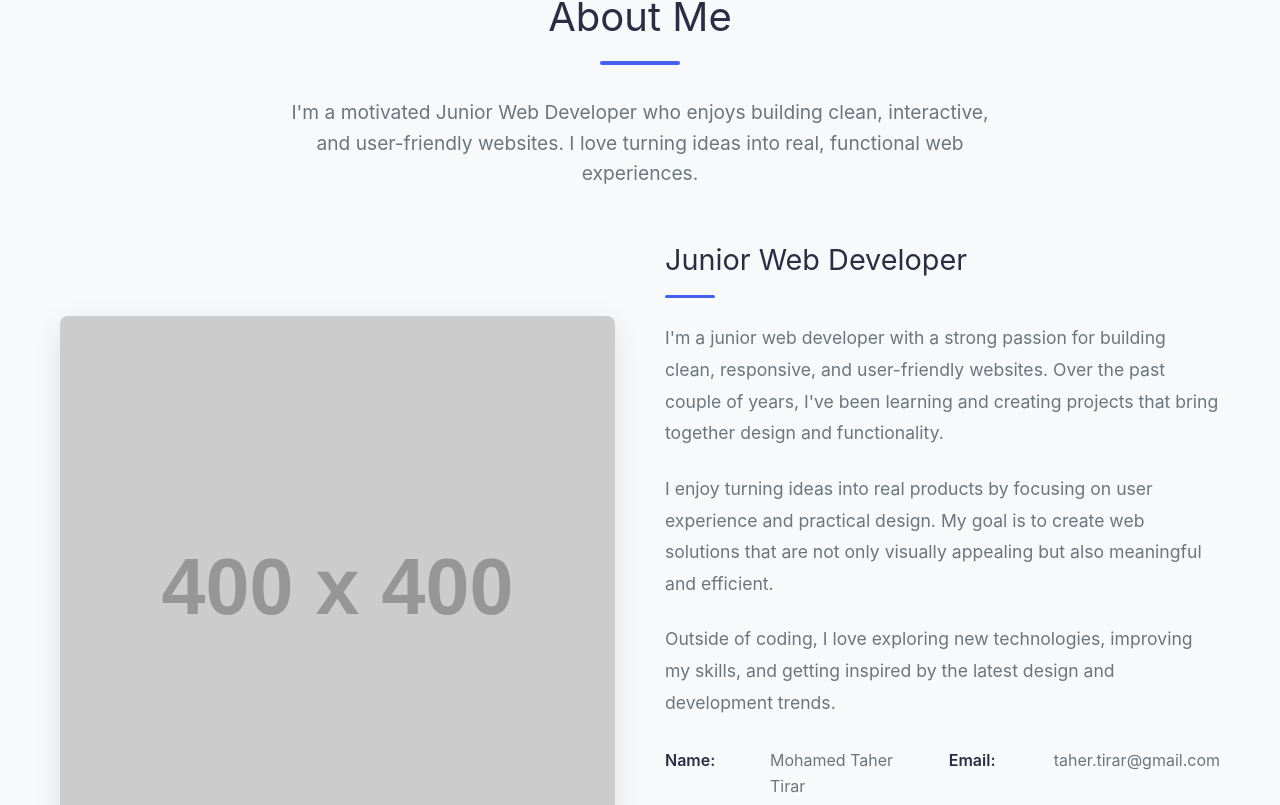
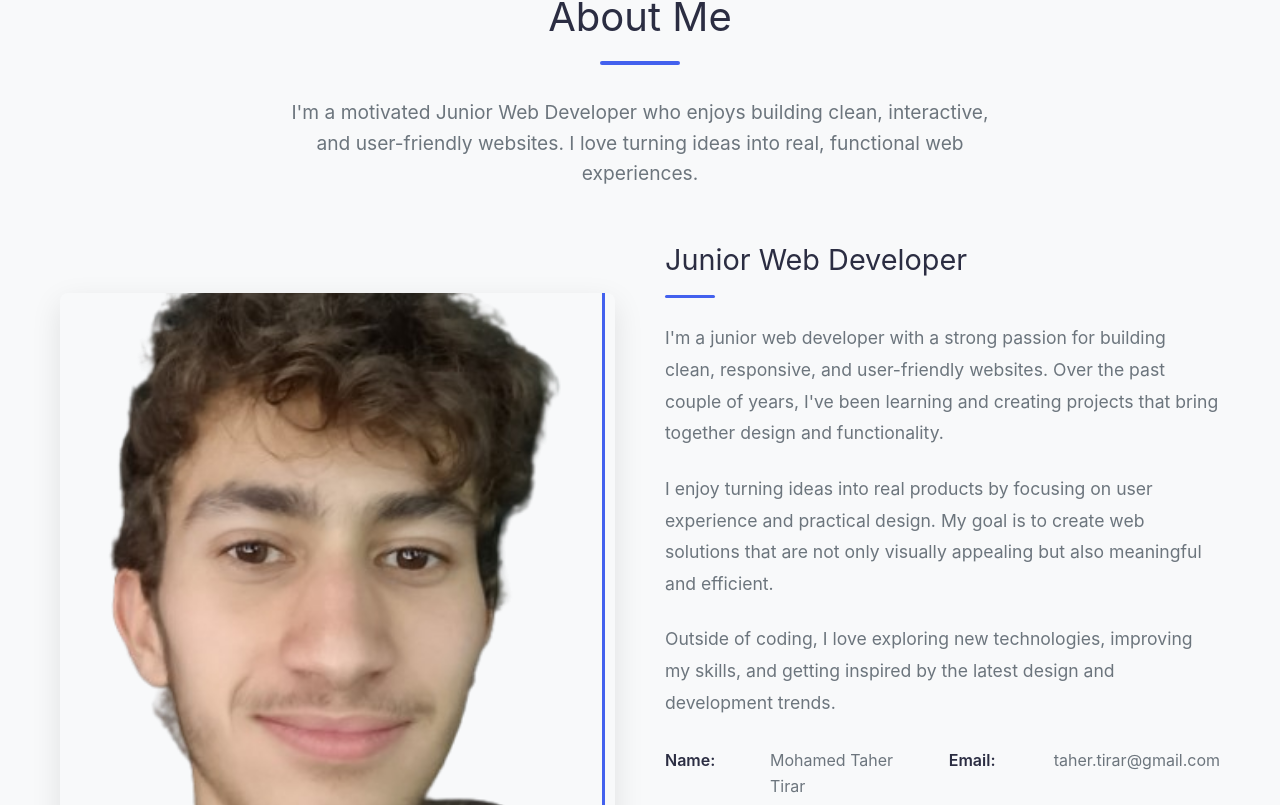
Before and after one commit to TaherTirar/Portfolio1, a Next.js app: page / in a window 1280 px wide. Shown: the part 915-1720 px from the top of the page. Built offline with nearby package versions, Linux system fonts and the light colour scheme.

Commit message:
add image to the about sec

```diff
--- a/src/components/About.css
+++ b/src/components/About.css
@@ -24,6 +24,7 @@
 
 .image-container {
   position: relative;
+  height: 600px;
   border-radius: var(--border-radius);
   overflow: hidden;
   box-shadow: 0 10px 30px var(--shadow-color);
@@ -43,6 +44,7 @@
 
 .image-container img {
   width: 100%;
+  margin-top: -160px;
   height: auto;
   display: block;
   transition: transform 0.5s ease;
--- a/src/components/About.jsx
+++ b/src/components/About.jsx
@@ -77,7 +77,7 @@ const About = () => {
         <div className="about-content">
           <div className={`about-image ${isVisible ? "visible" : ""}`}>
             <div className="image-container">
-              <img src="https://via.placeholder.com/400" alt="Mohamed Taher Tirar" />
+              <img src="/images/about-img.png" alt="Mohamed Taher Tirar" />
             </div>
           </div>
 
```
Also changed, not shown: public/Images/about-img.png (added).
